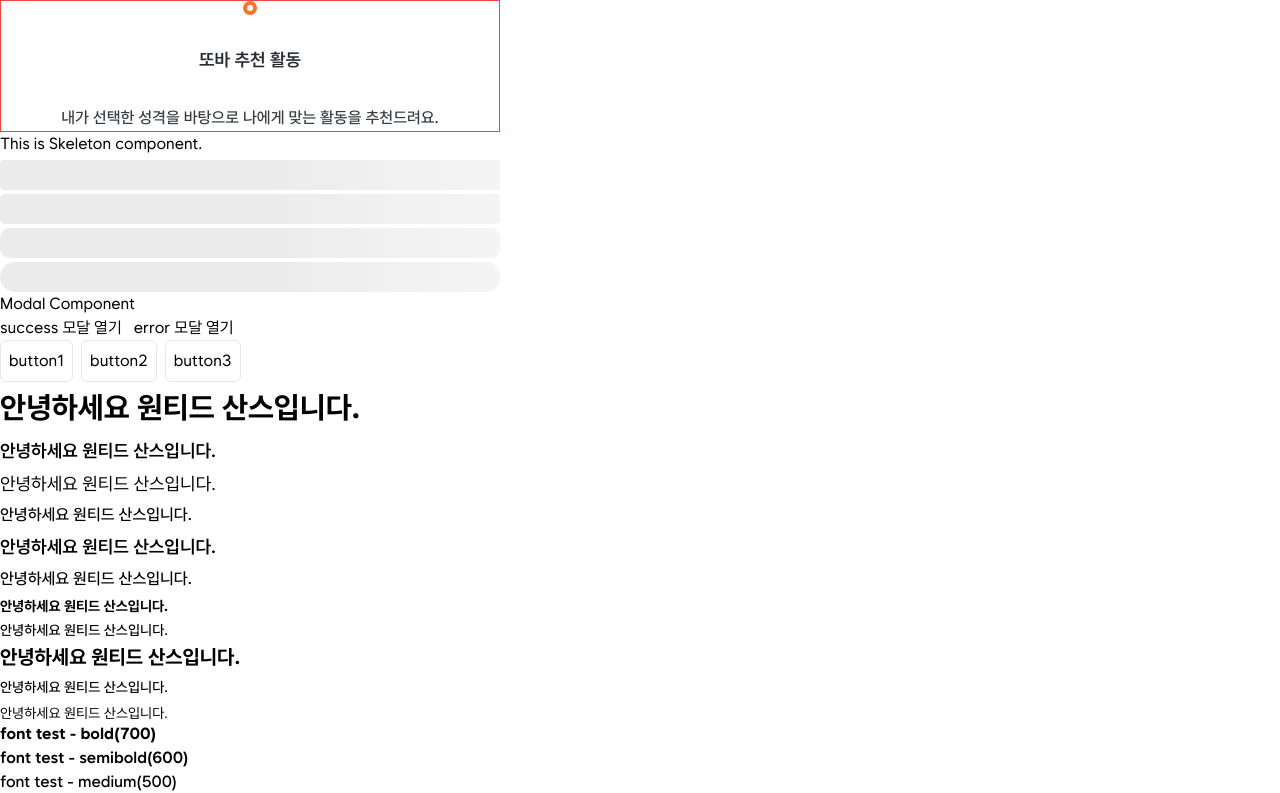
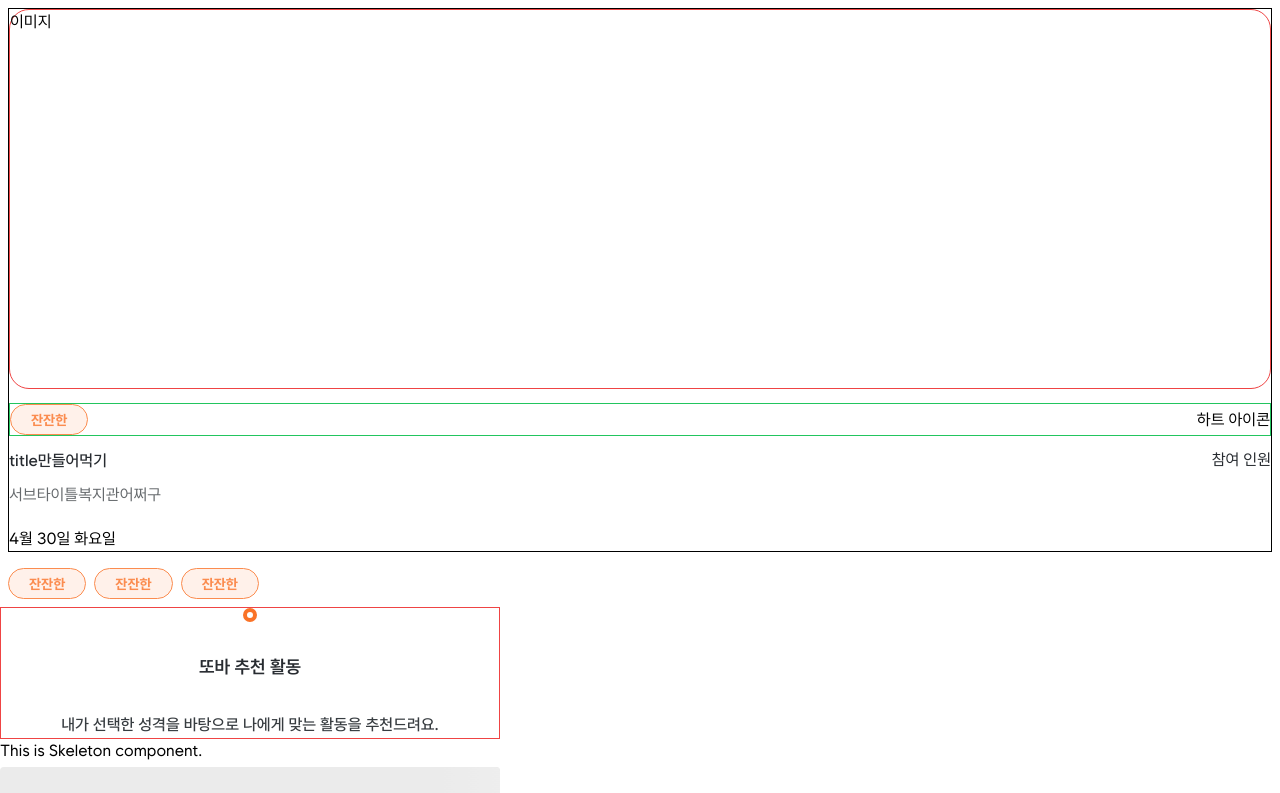
Before and after one commit to Kusitms-29th-Meetup-TeamE/Frontend, a Next.js app: page /chaemin in a window 1280 px wide. Shown: the top 793 px of the page. Built offline with nearby package versions, Linux system fonts and the light colour scheme.

Commit message:
✅ Test(#8): tag and recommend-item

```diff
--- a/src/app/chaemin/page.tsx
+++ b/src/app/chaemin/page.tsx
@@ -2,8 +2,10 @@
 
 import { useGlobalModal } from '@/components/common-components/global-modal';
 import Skeleton from '@/components/common-components/skeleton';
+import Tag from '@/components/common-components/tag';
 
 import MainTitle from '@/components/main/MainTitle';
+import RecommendItem from '@/components/main/RecommendItem';
 
 import {
   useNotifyError,
@@ -32,6 +34,13 @@ export default function TestPage() {
 
   return (
     <>
+      <RecommendItem />
+      <div className="flex p-2 gap-2">
+        <Tag color="orange" text="잔잔한" />
+        <Tag color="orange" text="잔잔한" />
+        <Tag color="orange" text="잔잔한" />
+      </div>
+
       {/* main-title component 테스트 */}
       <MainTitle
         title="또바 추천 활동"
```
